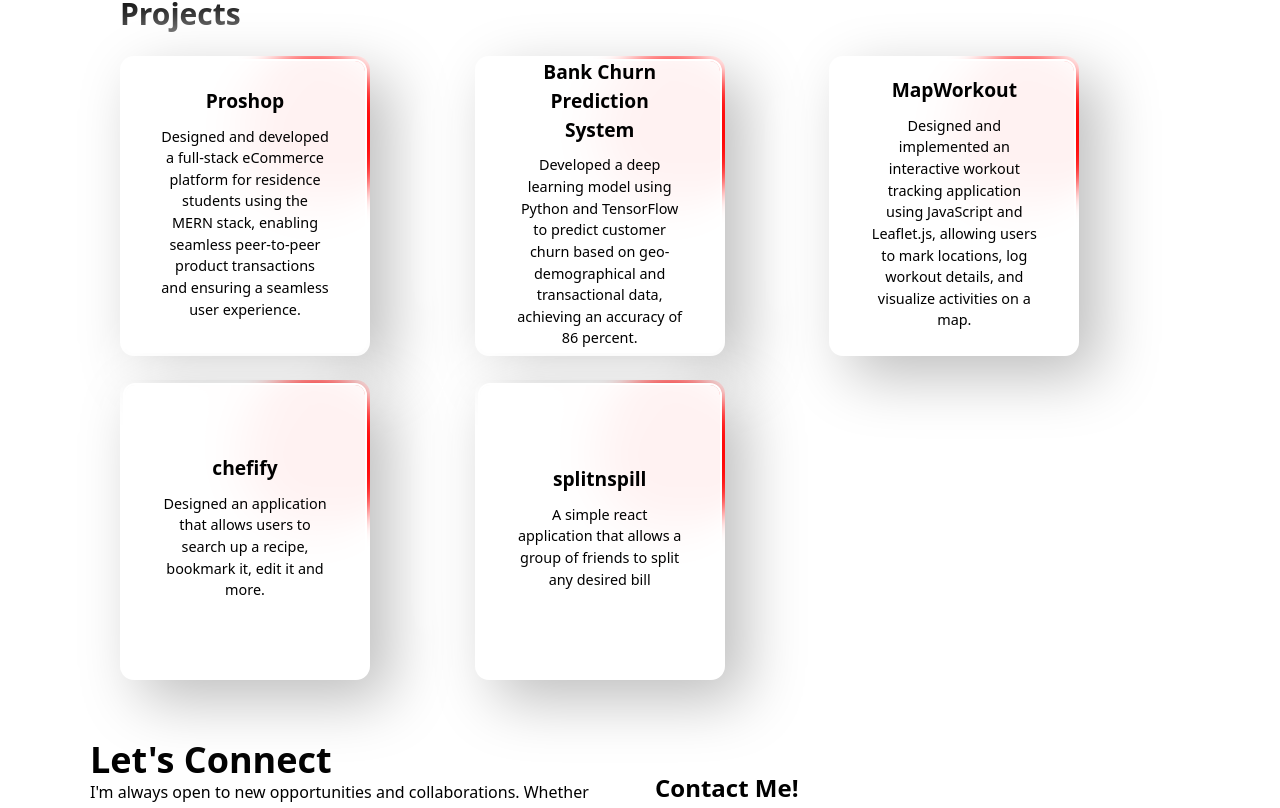
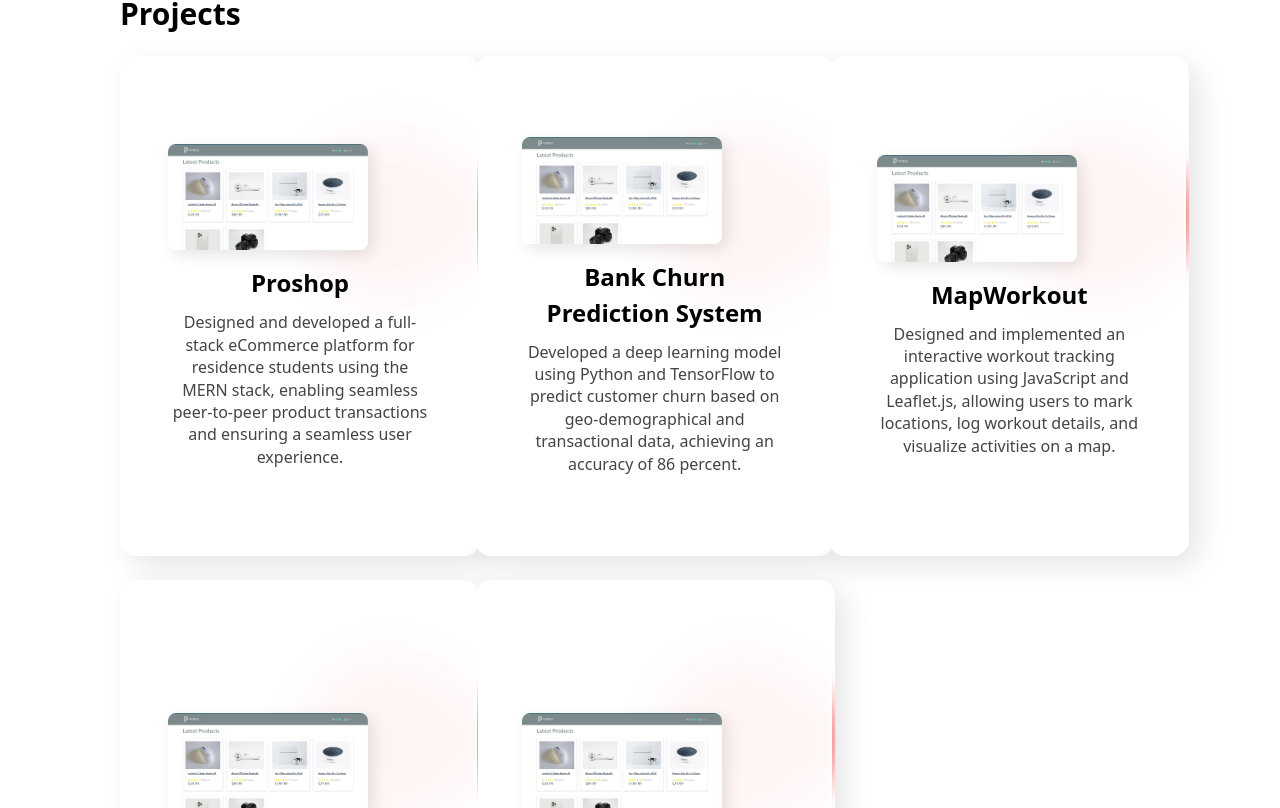
Before and after one commit to Manan565/manan565.github.io, a React (Vite) app: page / in a window 1280 px wide. Shown: the part 1412-2220 px from the top of the page. Built offline with nearby package versions, Linux system fonts and the light colour scheme.

Commit message:
updated file config

```diff
--- a/src/components/Cardpro.jsx
+++ b/src/components/Cardpro.jsx
@@ -1,4 +1,5 @@
 import styled from "styled-components";
+import logo from "../assets/images/proshop.png"; // Ensure correct path
 
 // eslint-disable-next-line react/prop-types
 const Cardpro = ({ title, description }) => {
@@ -9,8 +10,10 @@
         <div className="blob" />
 
         <div className="content">
+          {/* Enlarged Image at the Top */}
+          <img src={logo} alt="Project" className="project-img" />
+
           <h2>{title}</h2>
-
           <p className="desc">{description}</p>
         </div>
       </div>
@@ -21,28 +24,36 @@
 const StyledWrapper = styled.div`
   .card {
     position: relative;
-    width: 250px;
-    height: 300px;
-    border-radius: 14px;
+    width: 360px; /* Slightly wider */
+    height: 500px; /* Increased height to fit large image */
+    border-radius: 16px;
     overflow: hidden;
     display: flex;
     flex-direction: column;
     align-items: center;
     justify-content: center;
-    box-shadow: 20px 20px 60px #bebebe, -20px -20px 60px #ffffff;
-    padding: 20px; /* Added padding to prevent content from getting hidden */
+    box-shadow: 10px 10px 30px rgba(0, 0, 0, 0.1);
+    transition: transform 0.3s ease, box-shadow 0.3s ease;
+    padding: 25px;
+    background: white;
+  }
+
+  /* Hover Effect */
+  .card:hover {
+    transform: scale(1.05);
+    box-shadow: 15px 15px 35px rgba(0, 0, 0, 0.15);
   }
 
   .bg {
     position: absolute;
     top: 5px;
     left: 5px;
-    width: 240px;
-    height: 290px;
+    width: 350px;
+    height: 490px;
     z-index: 2;
     background: rgba(255, 255, 255, 0.95);
     backdrop-filter: blur(24px);
-    border-radius: 10px;
+    border-radius: 12px;
     outline: 2px solid white;
   }
 
@@ -51,34 +62,43 @@
     z-index: 1;
     top: 50%;
     left: 50%;
-    width: 150px;
-    height: 150px;
+    width: 180px;
+    height: 180px;
     border-radius: 50%;
     background-color: #ff0000;
-    opacity: 1;
+    opacity: 0.8;
     filter: blur(12px);
     animation: blob-bounce 5s infinite ease;
   }
 
   .content {
     position: relative;
-    z-index: 3; /* Ensures text stays ABOVE background and blob */
+    z-index: 3;
     text-align: center;
-    padding: 10px;
-    width: 90%;
+    padding: 15px;
+    width: 95%;
+  }
+
+  /* Bigger Image for Better Visibility */
+  .project-img {
+    width: 200px; /* Increased size */
+    height: auto;
+    margin-bottom: 15px;
+    border-radius: 8px;
+    box-shadow: 5px 5px 15px rgba(0, 0, 0, 0.1);
   }
 
   h2 {
-    font-size: 1.2em;
+    font-size: 1.5em;
     font-weight: bold;
     margin-bottom: 10px;
   }
 
-  .tech,
-  .desc,
-  .date {
-    font-size: 0.9em;
-    margin-bottom: 5px;
+  .desc {
+    font-size: 1em;
+    margin-top: 10px;
+    color: #444;
+    line-height: 1.4;
   }
 
   @keyframes blob-bounce {
--- a/src/components/projects.jsx
+++ b/src/components/projects.jsx
@@ -2,7 +2,6 @@
 const projs = [
   {
     title: "Proshop",
-
     description:
       "Designed and developed a full-stack eCommerce platform for residence students using the MERN stack, enabling seamless peer-to-peer product transactions and ensuring a seamless user experience.",
   },
--- a/vite.config.js
+++ b/vite.config.js
@@ -5,4 +5,5 @@
 // https://vite.dev/config/
 export default defineConfig({
   plugins: [react(), tailwindcss()],
+  base: "/manan565.github.io/",
 });
```
Also changed, not shown: src/assets/images/proshop.png (added).
